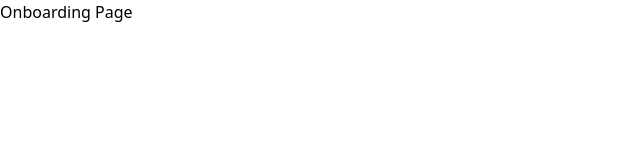
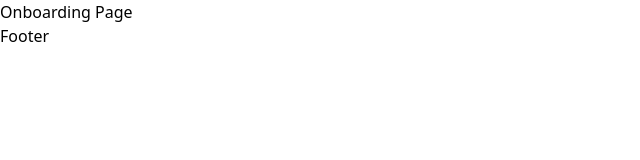
Before and after one commit to hafidzahm/pendekin-client, a React (Vite) app: page / in a window 1280 px wide. Before the commit this address had no page. Shown: the top 160 px of the page, without its empty margins (0-640 px from the left). Built offline with nearby package versions, Linux system fonts and the light colour scheme.

Commit message:
chore: configuring public layout

```diff
--- /dev/null
+++ b/src/layouts/PublicLayout.tsx
@@ -0,0 +1,14 @@
+import { Outlet } from "react-router";
+
+export default function PublicLayout() {
+  return (
+    <div>
+      <main>
+        <Outlet />
+      </main>
+      <footer>
+        <h1>Footer</h1>
+      </footer>
+    </div>
+  );
+}
--- a/src/main.tsx
+++ b/src/main.tsx
@@ -7,14 +7,17 @@ import LoginPage from "./pages/LoginPage";
 import RegisterPage from "./pages/RegisterPage";
 import AuthLayout from "./layouts/AuthLayout";
 import HomePage from "./pages/HomePage";
+import PublicLayout from "./layouts/PublicLayout";
 
 createRoot(document.getElementById("root")!).render(
   // <StrictMode>
   <BrowserRouter>
     <Routes>
-      <Route path="/" element={<OnboardingPage />} />
-      <Route path="/login" element={<LoginPage />} />
-      <Route path="/register" element={<RegisterPage />} />
+      <Route element={<PublicLayout />}>
+        <Route path="/" element={<OnboardingPage />} />
+        <Route path="/login" element={<LoginPage />} />
+        <Route path="/register" element={<RegisterPage />} />
+      </Route>
     </Routes>
     <Routes>
       <Route element={<AuthLayout />}>
```
